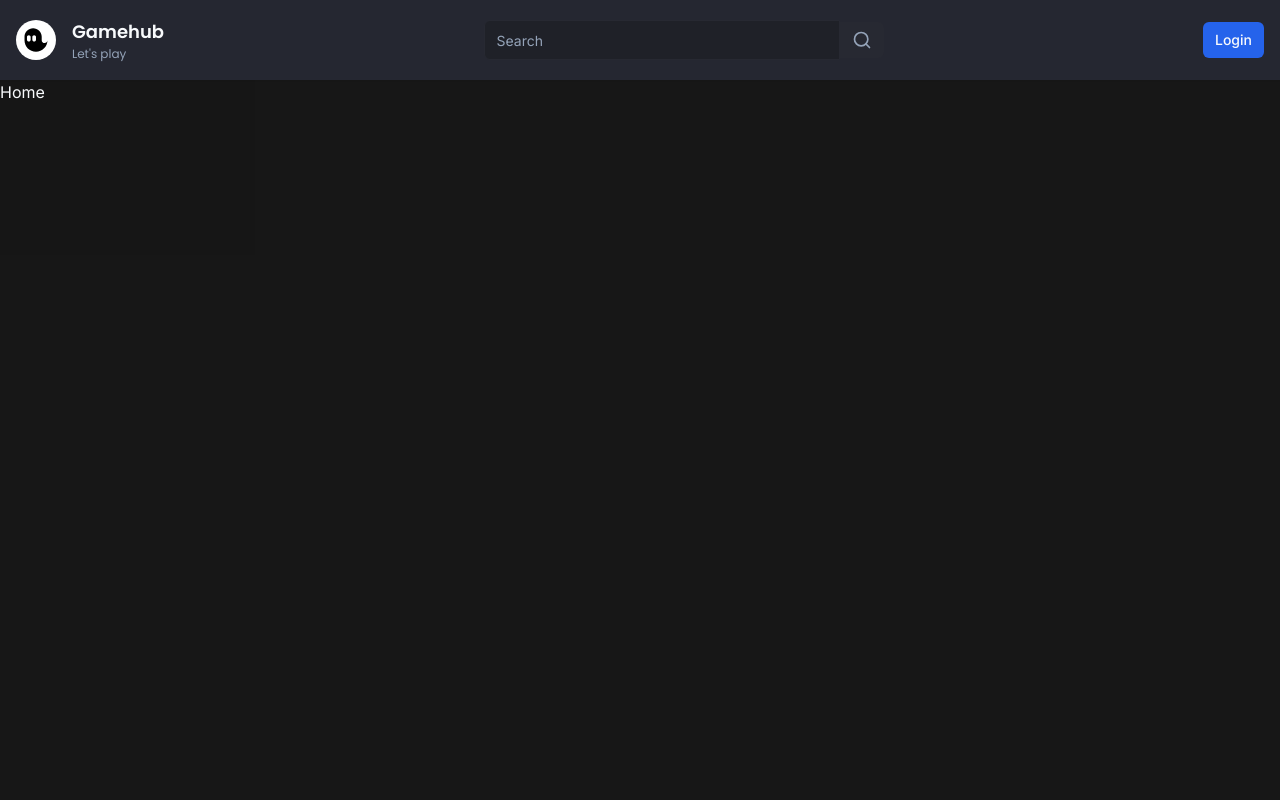
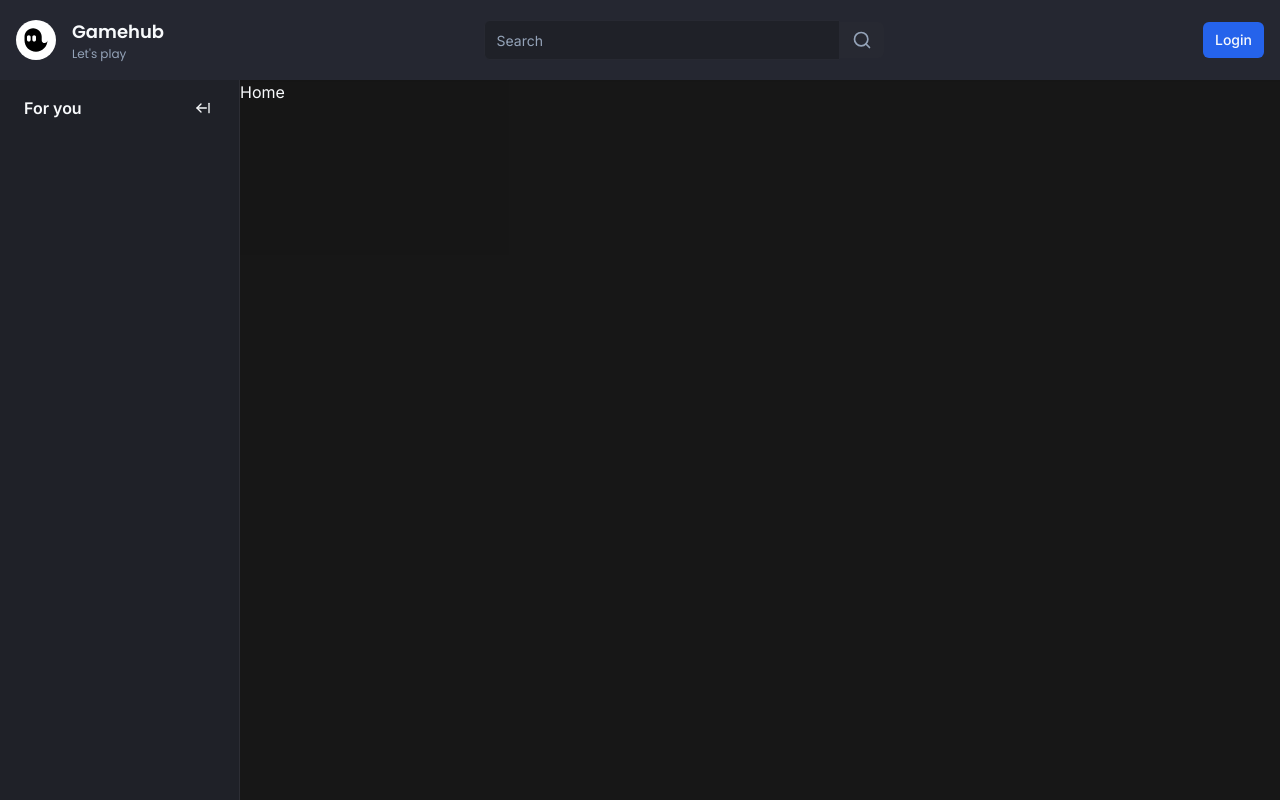
Before and after one commit to Bonattii/streaming-app, a Next.js app: page / in a window 1280 px wide. Built offline with nearby package versions, Linux system fonts and the light colour scheme; no server answers.

Commit message:
Create sidebar

```diff
--- /dev/null
+++ b/app/(browse)/_components/container.tsx
@@ -0,0 +1,32 @@
+'use client'
+
+import { useEffect } from 'react'
+import { useMediaQuery } from 'usehooks-ts'
+
+import { cn } from '@/lib/utils'
+import { useSidebar } from '@/store/use-sidebar'
+
+interface ContainerProps {
+  children: React.ReactNode
+}
+
+export function Container({ children }: ContainerProps) {
+  const matches = useMediaQuery('(max-width: 1024px)')
+  const { collapsed, onCollapse, onExpand } = useSidebar((state) => state)
+
+  useEffect(() => {
+    if (matches) {
+      onCollapse()
+    } else {
+      onExpand()
+    }
+  }, [matches, onCollapse, onExpand])
+
+  return (
+    <div
+      className={cn('flex-1', collapsed ? 'ml-[70px]' : 'ml-[70px] lg:ml-60')}
+    >
+      {children}
+    </div>
+  )
+}
--- /dev/null
+++ b/app/(browse)/_components/sidebar/index.tsx
@@ -0,0 +1,10 @@
+import { Toggle } from './toggle'
+import { Wrapper } from './wrapper'
+
+export function Sidebar() {
+  return (
+    <Wrapper>
+      <Toggle />
+    </Wrapper>
+  )
+}
--- /dev/null
+++ b/app/(browse)/_components/sidebar/toggle.tsx
@@ -0,0 +1,43 @@
+'use client'
+
+import { ArrowLeftFromLine, ArrowRightFromLine } from 'lucide-react'
+
+import { Hint } from '@/components/hint'
+import { Button } from '@/components/ui/button'
+import { useSidebar } from '@/store/use-sidebar'
+
+export function Toggle() {
+  const { collapsed, onCollapse, onExpand } = useSidebar((state) => state)
+
+  const label = collapsed ? 'Expand' : 'Collapse'
+
+  return (
+    <>
+      {collapsed && (
+        <div className="hidden lg:flex w-full items-center justify-center pt-4 mb-4">
+          <Hint label={label} side="right" asChild>
+            <Button onClick={onExpand} variant="ghost" className="h-auto p-2">
+              <ArrowRightFromLine className="w-4 h-4" />
+            </Button>
+          </Hint>
+        </div>
+      )}
+
+      {!collapsed && (
+        <div className="p-3 pl-6 mb-2 flex items-center w-full">
+          <p className="font-semibold text-primary">For you</p>
+
+          <Hint label={label} side="right" asChild>
+            <Button
+              onClick={onCollapse}
+              className="h-auto p-w ml-auto"
+              variant="ghost"
+            >
+              <ArrowLeftFromLine className="w-4 h-4" />
+            </Button>
+          </Hint>
+        </div>
+      )}
+    </>
+  )
+}
--- /dev/null
+++ b/app/(browse)/_components/sidebar/wrapper.tsx
@@ -0,0 +1,23 @@
+'use client'
+
+import { cn } from '@/lib/utils'
+import { useSidebar } from '@/store/use-sidebar'
+
+interface WrapperProps {
+  children: React.ReactNode
+}
+
+export function Wrapper({ children }: WrapperProps) {
+  const { collapsed } = useSidebar((state) => state)
+
+  return (
+    <aside
+      className={cn(
+        'fixed left-0 flex flex-col w-60 h-full bg-background border-r border-[#2d2e35] z-50',
+        collapsed && 'w-[70px]'
+      )}
+    >
+      {children}
+    </aside>
+  )
+}
--- a/app/(browse)/layout.tsx
+++ b/app/(browse)/layout.tsx
@@ -1,4 +1,6 @@
 import { Navbar } from './_components/navbar'
+import { Sidebar } from './_components/sidebar'
+import { Container } from './_components/container'
 
 export default function BrowseLayout({
   children
@@ -9,7 +11,11 @@
     <>
       <Navbar />
 
-      <div className="flex h-full pt-20">{children}</div>
+      <div className="flex h-full pt-20">
+        <Sidebar />
+
+        <Container>{children}</Container>
+      </div>
     </>
   )
 }
--- /dev/null
+++ b/components/hint.tsx
@@ -0,0 +1,32 @@
+import {
+  Tooltip,
+  TooltipContent,
+  TooltipProvider,
+  TooltipTrigger
+} from '@/components/ui/tooltip'
+
+interface HintProps {
+  label: string
+  children: React.ReactNode
+  asChild?: boolean
+  side?: 'left' | 'right' | 'top' | 'bottom'
+  align?: 'start' | 'center' | 'end'
+}
+
+export function Hint({ children, label, align, asChild, side }: HintProps) {
+  return (
+    <TooltipProvider>
+      <Tooltip delayDuration={0}>
+        <TooltipTrigger asChild={asChild}>{children}</TooltipTrigger>
+
+        <TooltipContent
+          className="text-black bg-white"
+          side={side}
+          align={align}
+        >
+          <p className="font-semibold">{label}</p>
+        </TooltipContent>
+      </Tooltip>
+    </TooltipProvider>
+  )
+}
--- /dev/null
+++ b/components/ui/tooltip.tsx
@@ -0,0 +1,30 @@
+'use client'
+
+import * as React from 'react'
+import * as TooltipPrimitive from '@radix-ui/react-tooltip'
+
+import { cn } from '@/lib/utils'
+
+const TooltipProvider = TooltipPrimitive.Provider
+
+const Tooltip = TooltipPrimitive.Root
+
+const TooltipTrigger = TooltipPrimitive.Trigger
+
+const TooltipContent = React.forwardRef<
+  React.ElementRef<typeof TooltipPrimitive.Content>,
+  React.ComponentPropsWithoutRef<typeof TooltipPrimitive.Content>
+>(({ className, sideOffset = 4, ...props }, ref) => (
+  <TooltipPrimitive.Content
+    ref={ref}
+    sideOffset={sideOffset}
+    className={cn(
+      'z-50 overflow-hidden rounded-md border bg-popover px-3 py-1.5 text-sm text-popover-foreground shadow-md animate-in fade-in-0 zoom-in-95 data-[state=closed]:animate-out data-[state=closed]:fade-out-0 data-[state=closed]:zoom-out-95 data-[side=bottom]:slide-in-from-top-2 data-[side=left]:slide-in-from-right-2 data-[side=right]:slide-in-from-left-2 data-[side=top]:slide-in-from-bottom-2',
+      className
+    )}
+    {...props}
+  />
+))
+TooltipContent.displayName = TooltipPrimitive.Content.displayName
+
+export { Tooltip, TooltipTrigger, TooltipContent, TooltipProvider }
--- a/package.json
+++ b/package.json
@@ -13,6 +13,7 @@
     "@clerk/themes": "^1.7.9",
     "@prisma/client": "^5.7.0",
     "@radix-ui/react-slot": "^1.0.2",
+    "@radix-ui/react-tooltip": "^1.0.7",
     "class-variance-authority": "^0.7.0",
     "clsx": "^2.0.0",
     "lucide-react": "^0.298.0",
@@ -23,7 +24,9 @@
     "react-dom": "^18",
     "svix": "^1.15.0",
     "tailwind-merge": "^2.1.0",
-    "tailwindcss-animate": "^1.0.7"
+    "tailwindcss-animate": "^1.0.7",
+    "usehooks-ts": "^2.9.1",
+    "zustand": "^4.4.7"
   },
   "devDependencies": {
     "@types/node": "^20",
--- /dev/null
+++ b/store/use-sidebar.ts
@@ -0,0 +1,13 @@
+import { create } from 'zustand'
+
+interface SidebarStore {
+  collapsed: boolean
+  onExpand: () => void
+  onCollapse: () => void
+}
+
+export const useSidebar = create<SidebarStore>((set) => ({
+  collapsed: false,
+  onExpand: () => set(() => ({ collapsed: false })),
+  onCollapse: () => set(() => ({ collapsed: true }))
+}))
```
Also changed, not shown: 1 other file (tests, documents, lock files or other folders).
